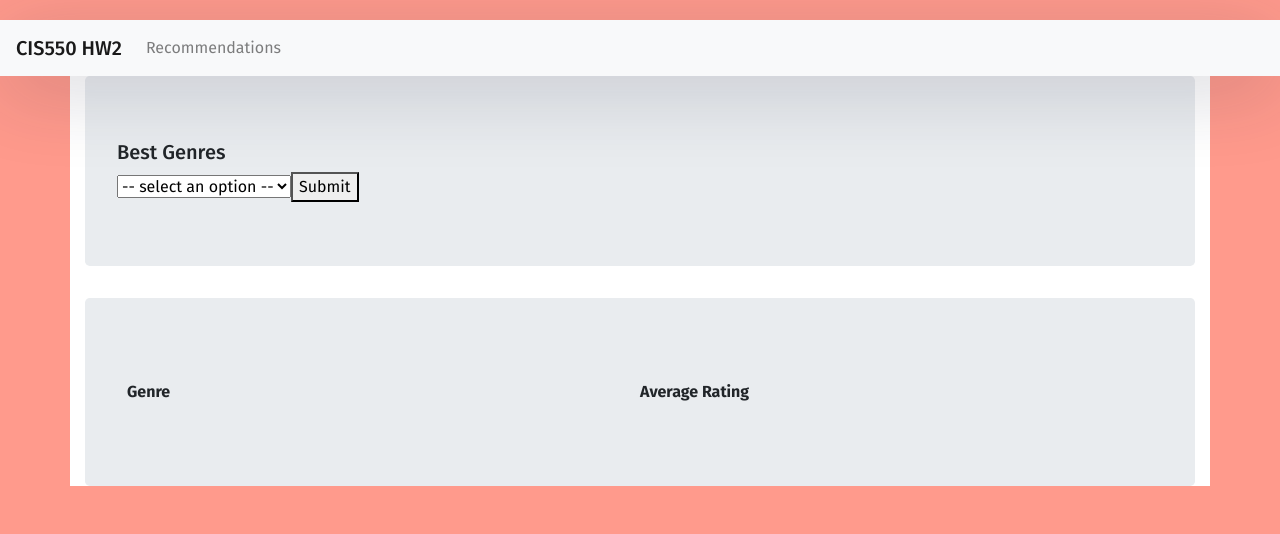
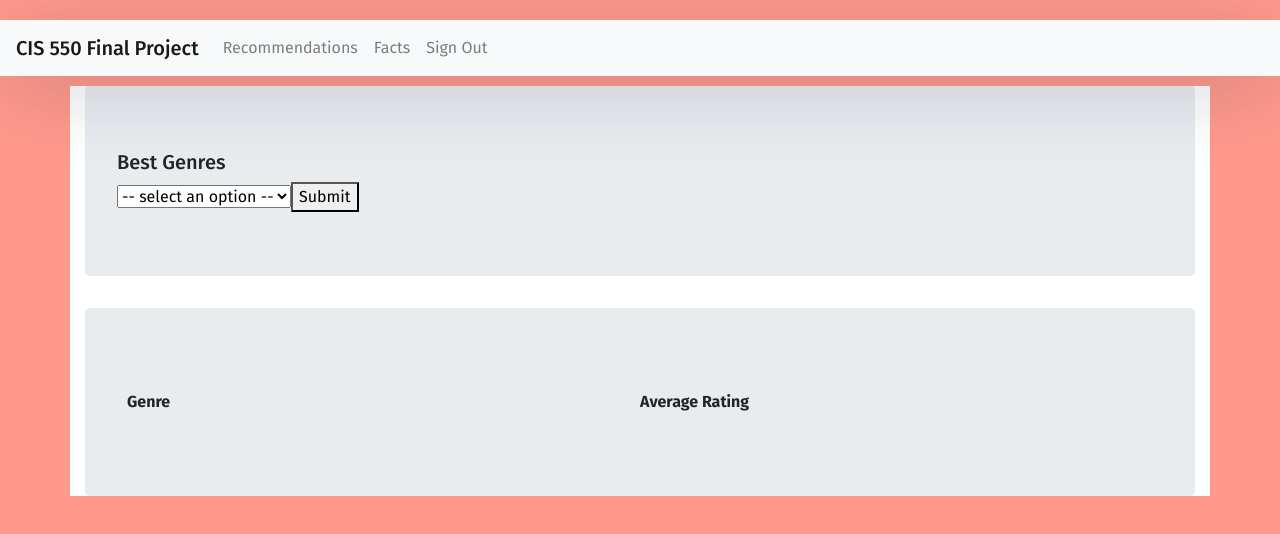
Before and after one commit to rgemawat2000/cis550Project, a React app in the folder finalproject/client/: page /bestgenres in a window 1280 px wide. Built offline with nearby package versions, Linux system fonts and the light colour scheme.

Commit message:
linked login to facts

```diff
--- a/finalproject/client/src/components/Facts.js
+++ b/finalproject/client/src/components/Facts.js
@@ -4,6 +4,8 @@ import SingleOutputRow from './SingleOutputRow';
 import '../style/BestGenres.css';
 import 'bootstrap/dist/css/bootstrap.min.css';
 import '../style/Facts.css';
+import PageNavbar from './PageNavbar';
+
 
 export default class Facts extends React.Component {
 	constructor(props) {
@@ -180,6 +182,8 @@ export default class Facts extends React.Component {
 
 		return (
 			<div>
+				<PageNavbar active="facts" />
+
 				<div id="page-wrapper" class="container">
 					<div class="row">
 						<div class="col-lg-12">
--- a/finalproject/client/src/components/Landing.jsx
+++ b/finalproject/client/src/components/Landing.jsx
@@ -21,9 +21,6 @@ function Landing() {
               <li className="nav-item">
                 <Link className="nav-link" to={"/sign-up"}>Sign up</Link>
               </li>
-              <li className="nav-item">
-                <Link className="nav-link" to={"/facts"}>Facts</Link>
-              </li>
             </ul>
           </div>
         </div>
--- a/finalproject/client/src/components/Login.js
+++ b/finalproject/client/src/components/Login.js
@@ -56,6 +56,7 @@ export default class Login extends React.Component {
                 // console.log("res json status " + msg);
                 if (msg === 200) {
                     console.log("SUCCESSS")
+                    window.location.assign('/facts');
                     //redirect from here;
                 } else if (msg === 206) {
                     // console.log("Email does not exist")
@@ -141,7 +142,7 @@ export default class Login extends React.Component {
                         <span className='error'>{errors.password}</span>}
                 </div>
                 <div className='info'>
-                    <small>Password must be at least six characters in length.</small>
+                    <small>Note: Password must be at least six characters in length.</small>
                 </div>
                 {/* <button type="submit" onClick={e => { e.preventDefault(); this.submitLogin() }} className="btn btn-info btn-block">Submit</button> */}
                 <button type="submit" className="btn btn-info btn-block">Submit</button>
--- a/finalproject/client/src/components/PageNavbar.js
+++ b/finalproject/client/src/components/PageNavbar.js
@@ -11,7 +11,7 @@ export default class PageNavbar extends React.Component {
 	}
 
 	componentDidMount() {
-		const pageList = ['recommendations'];
+		const pageList = ['recommendations', 'facts', 'sign Out'];
 
 		let navbarDivs = pageList.map((page, i) => {
 			if (this.props.active === page) {
@@ -39,7 +39,7 @@ export default class PageNavbar extends React.Component {
 		return (
 			<div className="PageNavbar">
 				<nav className="navbar navbar-expand-lg navbar-light bg-light">
-			      <span className="navbar-brand center">CIS550 HW2</span>
+			      <span className="navbar-brand center">CIS 550 Final Project</span>
 			      <div className="collapse navbar-collapse" id="navbarNavAltMarkup">
 			        <div className="navbar-nav">
 			        {this.state.navDivs}
--- a/finalproject/client/src/style/Facts.css
+++ b/finalproject/client/src/style/Facts.css
@@ -42,3 +42,7 @@ body {
 .row {
     padding-bottom: 10px;
 }
+
+.container {
+    margin-top: 10px;
+}
```
